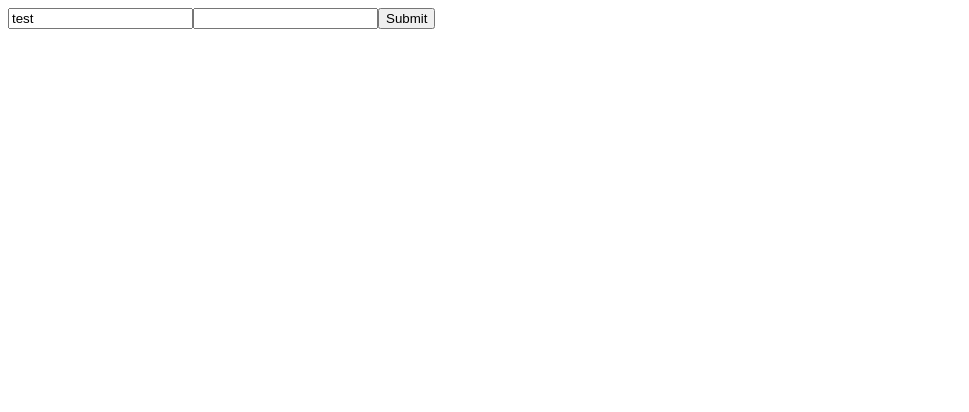
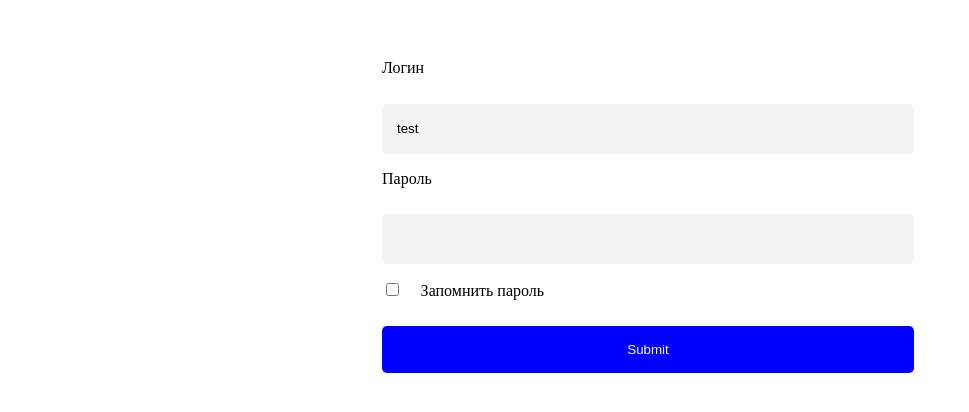
Before and after one commit to Turan141/userLoginAppTest, a React (Create React App) app: page / in a window 1280 px wide. Shown: the top 412 px of the page, without its empty margins (0-969 px from the left). Built offline with nearby package versions, Linux system fonts and the light colour scheme.

Commit message:
minor changes, added input, styles

```diff
--- a/src/App.tsx
+++ b/src/App.tsx
@@ -1,11 +1,61 @@
 import React from "react";
-import styled, { css } from "styled-components";
+import { useForm, SubmitHandler } from "react-hook-form";
+import styled from "styled-components";
 
-import { useForm, SubmitHandler } from "react-hook-form";
+const Section = styled.section`
+  width: 100vw;
+  display: flex;
+  justify-content: center;
+`;
+
+const Form = styled.form`
+  position: relative;
+  padding: 25px;
+  margin: 10px;
+  display: flex;
+  justify-content: flex-start;
+  flex-direction: column;
+  align-content: flex-start;
+  align-items: flex-start;
+`;
+
+const Label = styled.label`
+  margin-top: 1rem;
+`;
 
 const Input = styled.input`
-  padding: 20px;
+  width: 40vw;
+  height: 5vh;
+  padding: 5px 5px 5px 15px;
+  background-color: #f3f3f3;
+  border: none;
+  margin-top: 5%;
+  display: flex;
+  flex-direction: column;
+  border-radius: 5px;
 `;
+
+const RememberMeDiv = styled.div`
+  width: 70%;
+`;
+
+const RememberCheckBox = styled.input`
+  border-radius: 1px solid black;
+  margin-top: 5%;
+`;
+
+const ConfirmInput = styled.input`
+  background-color: blue;
+  border: none;
+  width: 100%;
+  padding-top: 2vh;
+  padding-bottom: 2vh;
+  border-radius: 5px;
+  color: white;
+  margin-top: 5%;
+`;
+
+// Types
 
 type Inputs = {
   example: string;
@@ -24,17 +74,29 @@ export default function App() {
   console.log(watch("example")); // watch input value by passing the name of it
 
   return (
-    /* "handleSubmit" will validate your inputs before invoking "onSubmit" */
-    <form onSubmit={handleSubmit(onSubmit)}>
-      {/* register your input into the hook by invoking the "register" function */}
-      <input defaultValue="test" {...register("example")} />
+    <Section>
+      <Form onSubmit={handleSubmit(onSubmit)}>
+        {/* register your input into the hook by invoking the "register" function */}
+        <Label>
+          Логин
+          <Input defaultValue="test" {...register("example")} />
+        </Label>
 
-      {/* include validation with required or other standard HTML validation rules */}
-      <input {...register("exampleRequired", { required: true })} />
-      {/* errors will return when field validation fails  */}
-      {errors.exampleRequired && <span>This field is required</span>}
+        {/* include validation with required or other standard HTML validation rules */}
 
-      <input type="submit" />
-    </form>
+        <Label>
+          Пароль
+          <Input {...register("exampleRequired", { required: true })} />
+        </Label>
+        {/* errors will return when field validation fails  */}
+        <RememberMeDiv>
+          <RememberCheckBox type="checkbox" />
+          <span style={{ marginLeft: "5%" }}>Запомнить пароль</span>
+        </RememberMeDiv>
+        {errors.exampleRequired && <span>This field is required</span>}
+
+        <ConfirmInput type="submit" />
+      </Form>
+    </Section>
   );
 }
```
